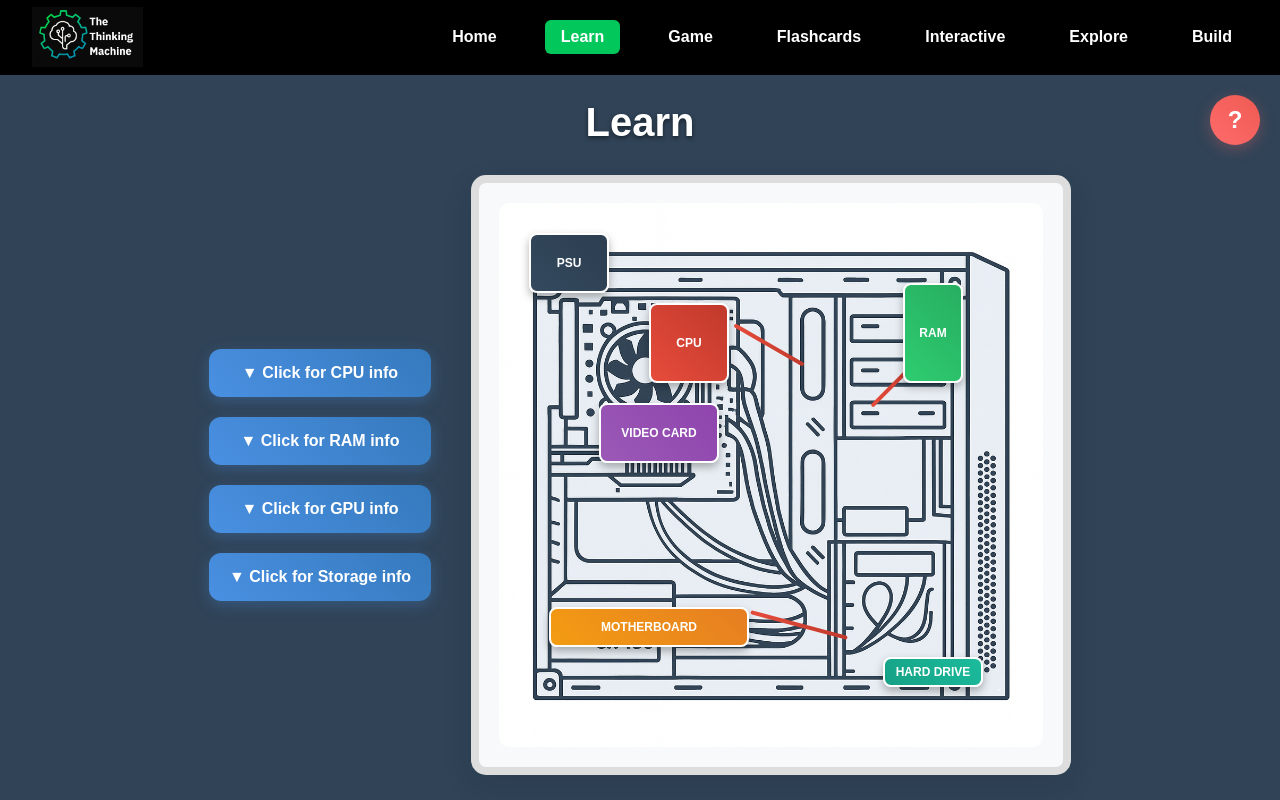
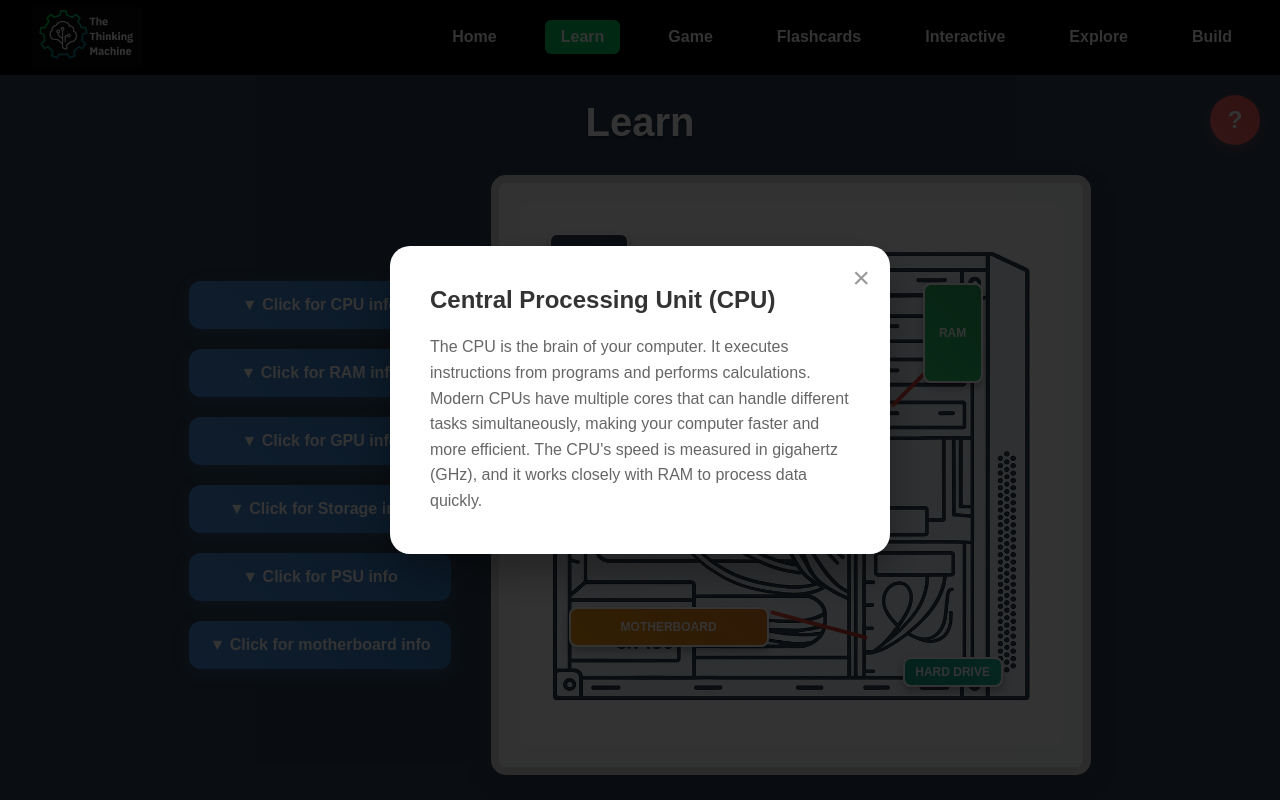
Before and after one commit to InnovatorBO/Computer-Interactive, a SvelteKit app: page /learn in a window 1280 px wide. Both pictures are taken after a click on the button "▼ Click for CPU info". Shown: the top 800 px of the page. Built offline with nearby package versions, Linux system fonts and the light colour scheme.

Commit message:
popup fix

```diff
--- a/src/routes/learn/+page.svelte
+++ b/src/routes/learn/+page.svelte
@@ -1,5 +1,5 @@
 <script lang="ts">
-  let activePopup: string | null = null;
+  let activePopup: string | null = $state(null);
 
   function showPopup(popupId: string): void {
     if (activePopup) {
@@ -379,6 +379,9 @@
       <button class="info-button" on:click={() => showPopup('ram')}>▼ Click for RAM info</button>
       <button class="info-button" on:click={() => showPopup('gpu')}>▼ Click for GPU info</button>
       <button class="info-button" on:click={() => showPopup('storage')}>▼ Click for Storage info</button>
+      <button class="info-button" on:click={() => showPopup('psu')}>▼ Click for PSU info</button>
+      <button class="info-button" on:click={() => showPopup('motherboard')}>▼ Click for motherboard info</button>
+
     </div>
 
     <div class="computer-display">
@@ -392,9 +395,9 @@
 
         <div class="component cpu" on:click={() => showPopup('cpu')}>CPU</div>
         <div class="component ram" on:click={() => showPopup('ram')}>RAM</div>
-        <div class="component motherboard">MOTHERBOARD</div>
+        <div class="component motherboard" on:click={() => showPopup('motherboard')}>MOTHERBOARD</div>
         <div class="component gpu" on:click={() => showPopup('gpu')}>VIDEO CARD</div>
-        <div class="component psu">PSU</div>
+        <div class="component psu" on:click={() => showPopup('psu')} >PSU</div>
         <div class="component storage" on:click={() => showPopup('storage')}>HARD DRIVE</div>
       </div>
     </div>
@@ -409,6 +412,26 @@
       <button class="popup-close" on:click={closePopup}>&times;</button>
       <h2>Central Processing Unit (CPU)</h2>
       <p>The CPU is the brain of your computer. It executes instructions from programs and performs calculations. Modern CPUs have multiple cores that can handle different tasks simultaneously, making your computer faster and more efficient. The CPU's speed is measured in gigahertz (GHz), and it works closely with RAM to process data quickly.</p>
+    </div>
+  </div>
+{/if}
+
+{#if activePopup === 'motherboard'}
+  <div class="popup" on:click={handleBackdropClick}>
+    <div class="popup-content">
+      <button class="popup-close" on:click={closePopup}>&times;</button>
+      <h2>Motherboard</h2>
+      <p>TThe motherboard is the primary printed circuit board (PCB) in a computer. It’s basically the backbone of a computer, and enables all parts to work together. It connects and allows communication between all the different hardware components (such as the CPU, RAM, storage devices, GPU, peripherals).</p>
+    </div>
+  </div>
+{/if}
+
+{#if activePopup === 'psu'}
+  <div class="popup" on:click={handleBackdropClick}>
+    <div class="popup-content">
+      <button class="popup-close" on:click={closePopup}>&times;</button>
+      <h2>Power Supply Unit (PSU)</h2>
+      <p>TA Power Supply Unit (PSU) converts electricity from a wall outlet into usable power for a computer’s internal components. It distributes the correct voltage and current to parts like the motherboard, CPU, GPU, and storage devices.</p>
     </div>
   </div>
 {/if}
```
